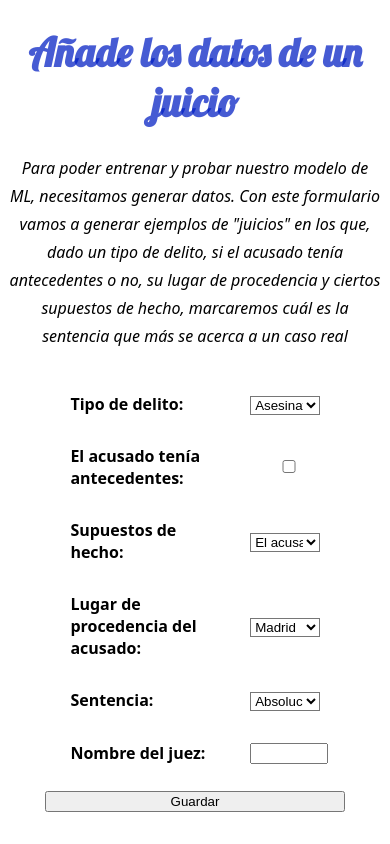
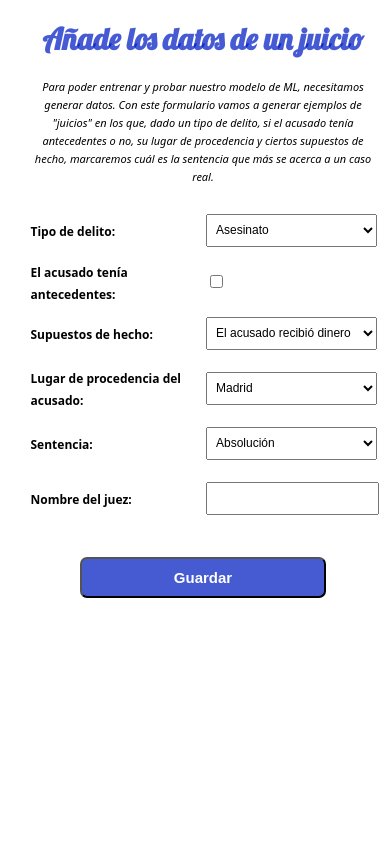
Before and after one commit to IrenePEncinar/robot_judge, a Django app: page / in a window 390 px wide. Run offline with Django 3.2, Linux system fonts and the light colour scheme; some libraries are stand-ins or nearby versions.

Commit message:
Adjust styles and add default data

```diff
--- a/courtroom/models.py
+++ b/courtroom/models.py
@@ -43,3 +43,6 @@ class Juicio(models.Model):
   sentencia = models.CharField(max_length=200, choices=Sentencia.choices, verbose_name='Sentencia')
   nombre_juez = models.CharField(max_length=200, null=True, blank=True, verbose_name='Nombre del juez')
   dataset = models.CharField(max_length=200, choices=TipoDataset.choices, null=True, blank=True)
+
+  def __str__(self):
+    return self.delito
--- a/courtroom/static/courtroom/css/index.css
+++ b/courtroom/static/courtroom/css/index.css
@@ -1,9 +1,10 @@
 body {
   font-family: sans;
+  width: 100%;
 }
 
 #description {
-  margin-top: 3%;
+  margin-top: 2%;
 }
 
 #description h1 {
@@ -15,16 +16,17 @@ body {
 
 #description p {
   font-style: italic;
-  font-size: 16px;
+  font-size: 14px;
   max-width: 800px;
   margin-left: auto;
   margin-right: auto;
   text-align: center;
-  line-height: 28px;
+  line-height: 25px;
+  width: 90%;
 }
 
 #form-container {
-  margin-top: 5%;
+  margin-top: 4%;
   margin-left: auto;
   margin-right: auto;
   width: 80%;
@@ -40,15 +42,75 @@ body {
   width: 100%;
 }
 
-#form-container select {
-  background-color: white;
-  width: 100%;
+#form-container td {
+  padding: 10px 0;
 }
 
-#form-container input {
+#form-container select {
   width: 100%;
+  height: 33px;
+  padding: 0px 5px;
+}
+
+#form-container input[type=text] {
+  width: 97%;
+  min-height: 27px;
+}
+
+#form-container input[type=checkbox] {
+  background-color: #fff;
 }
 
 #form-container th {
   text-align: left;
 }
+
+#form-container .submit-btn {
+  display: block;
+  margin-top: 50px;
+  margin-left: auto;
+  margin-right: auto;
+  width: 50%;
+  padding: 10px;
+  background-color: #001dc2b9;
+  border-radius: 7px;
+  color: #fff;
+  font-size: 17px;
+  font-weight: 600;
+
+}
+
+
+@media(max-width: 760px) {
+
+  #description h1 {
+    font-size: 30px;
+  }
+
+  #description p {
+    font-size: 11px;
+    line-height: 18px;
+  }
+
+  #form-container {
+    width: 90%;
+  }
+
+  #form-container label {
+    font-size: 12px;
+  }
+
+  #form-container select {
+    font-size: 12px;
+  }
+
+  #form-container input {
+    font-size: 12px;
+  }
+
+  #form-container .submit-btn {
+    margin-top: 30px;
+    width: 70%;
+    font-size: 15px;
+  }
+}
--- a/courtroom/templates/index.html
+++ b/courtroom/templates/index.html
@@ -17,15 +17,15 @@
   <body>
     <div id="description">
       <h1> Añade los datos de un juicio </h1>
-      <p> Para poder entrenar y probar nuestro modelo de ML, necesitamos generar datos. Con este formulario vamos a generar ejemplos de "juicios" en los que, dado un tipo de delito, si el acusado tenía antecedentes o no, su lugar de procedencia y ciertos supuestos de hecho, marcaremos cuál es la sentencia que más se acerca a un caso real</p>
+      <p> Para poder entrenar y probar nuestro modelo de ML, necesitamos generar datos. Con este formulario vamos a generar ejemplos de "juicios" en los que, dado un tipo de delito, si el acusado tenía antecedentes o no, su lugar de procedencia y ciertos supuestos de hecho, marcaremos cuál es la sentencia que más se acerca a un caso real.</p>
     </div>
     <div id="form-container">
       <form action="guardar_juicio" method="post">
         {% csrf_token %}
-        <table cellspacing="20" cellpadding="5">
+        <table>
           {{ form }}
         </table>
-        <input type="submit" value="Guardar" />
+        <input class="submit-btn" type="submit" value="Guardar" />
       </form>
     </div>
 
```
Also changed, not shown: courtroom/admin.py (+12 -3 lines).
